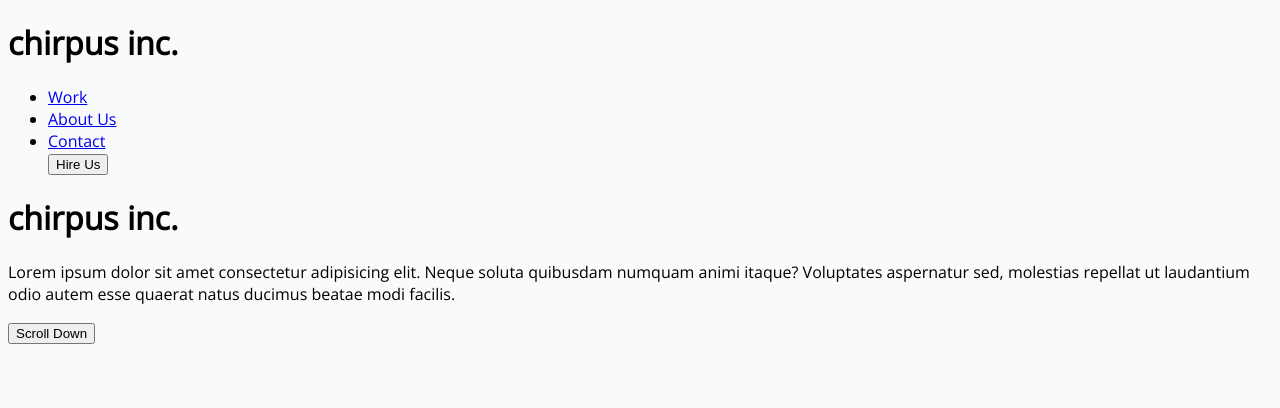
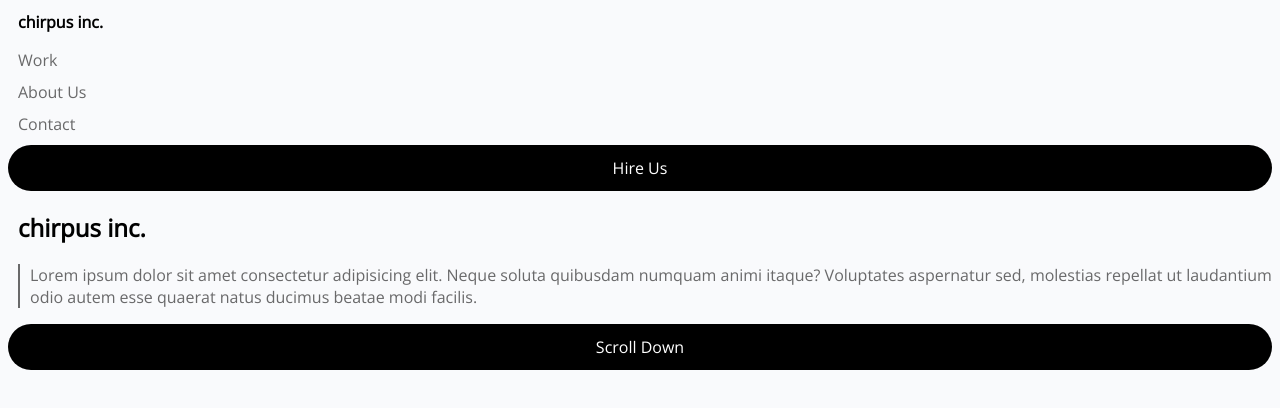
Before and after one commit to kellyborn/lab1_pt1, a plain HTML site: page index.html in a window 1280 px wide. Drawn offline with nearby package versions, Linux system fonts and the light colour scheme.

Commit message:
final commit

```diff
--- a/index.html
+++ b/index.html
@@ -17,17 +17,17 @@
                 <li><a href="#">Work</a></li>
                 <li><a href="#">About Us</a></li>
                 <li><a href="#">Contact</a></li>
-                <button>Hire Us</button>
+                <a class=button href="#">Hire Us</a>
             </ul>
         </nav>
     </header>
 
     <main>
-        <H1>chirpus inc.</H1>
+        <H2>chirpus inc.</H2>
         <p>Lorem ipsum dolor sit amet consectetur adipisicing elit. Neque soluta quibusdam numquam animi itaque?
             Voluptates aspernatur sed, molestias repellat ut laudantium odio autem esse quaerat natus ducimus beatae
             modi facilis.</p>
-        <button>Scroll Down</button>
+        <a class=button href="#">Scroll Down</a>
 
     </main>
 
--- a/styles.css
+++ b/styles.css
@@ -3,8 +3,43 @@ body {
     background-color: #f9fafc;
 }
 
+h1 {
+    font-size: 16px;
+    margin-left: 10px;
+}
+
+ul {
+    list-style: none;
+    padding: 0px
+}
 
 li {
+    margin-left: 10px;
+    margin-bottom: 10px;
+}
+a {
     text-decoration: none;
-    font-color: #69696a;
+    color: #69696a;
 }
+
+.button {
+    padding: 12px;
+    border-radius: 30px;
+    border: none;
+    color: #fff;
+    background-color: #000;
+    display: block;
+    font-size: 16px;
+    text-align: center;
+    }
+
+h2 {
+    margin-left: 10px;
+}
+
+p {
+    color: #69696a;
+    margin-left: 10px;
+    padding-left: 10px;
+    border-left: 2px solid #69696a;
+}
```
